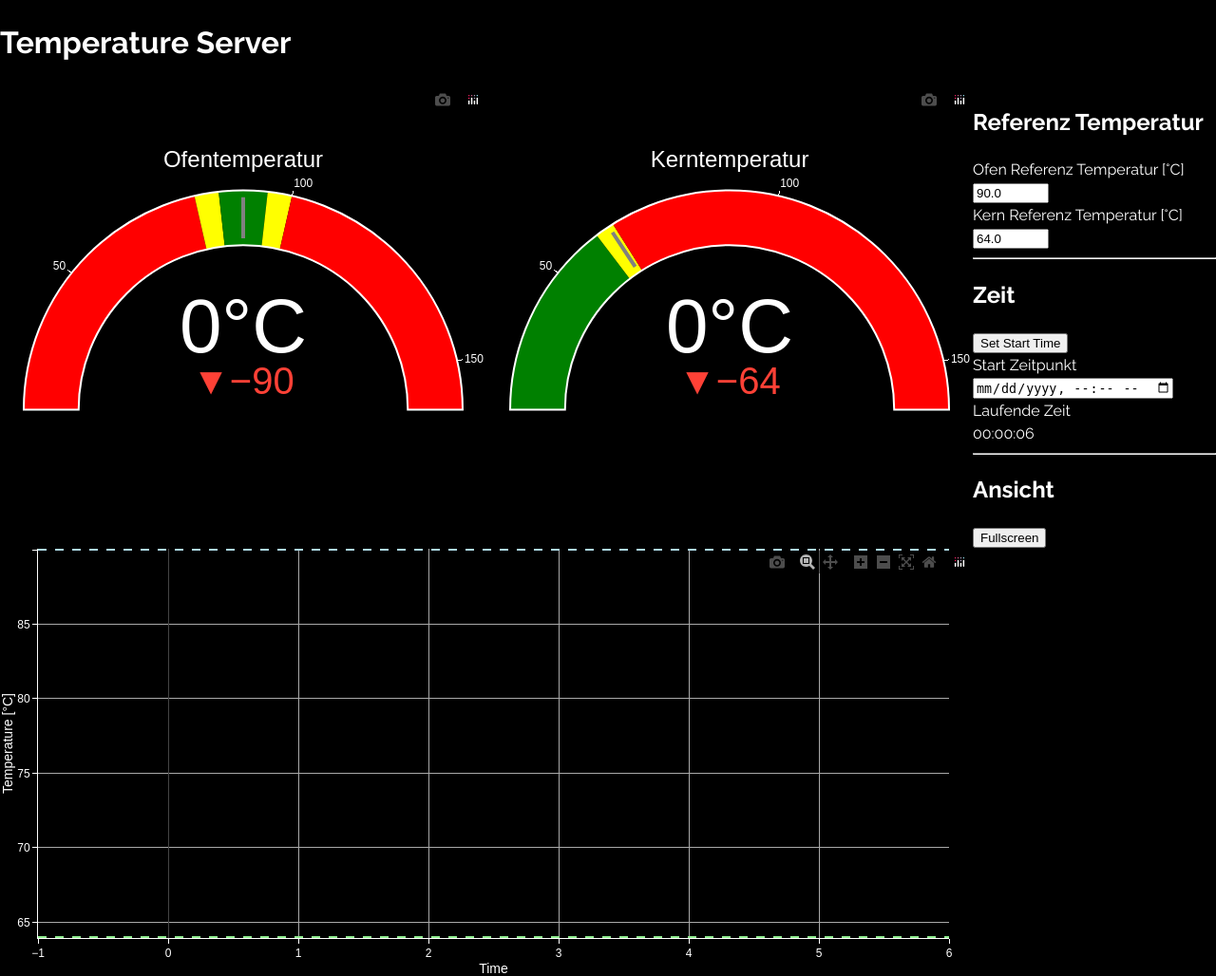
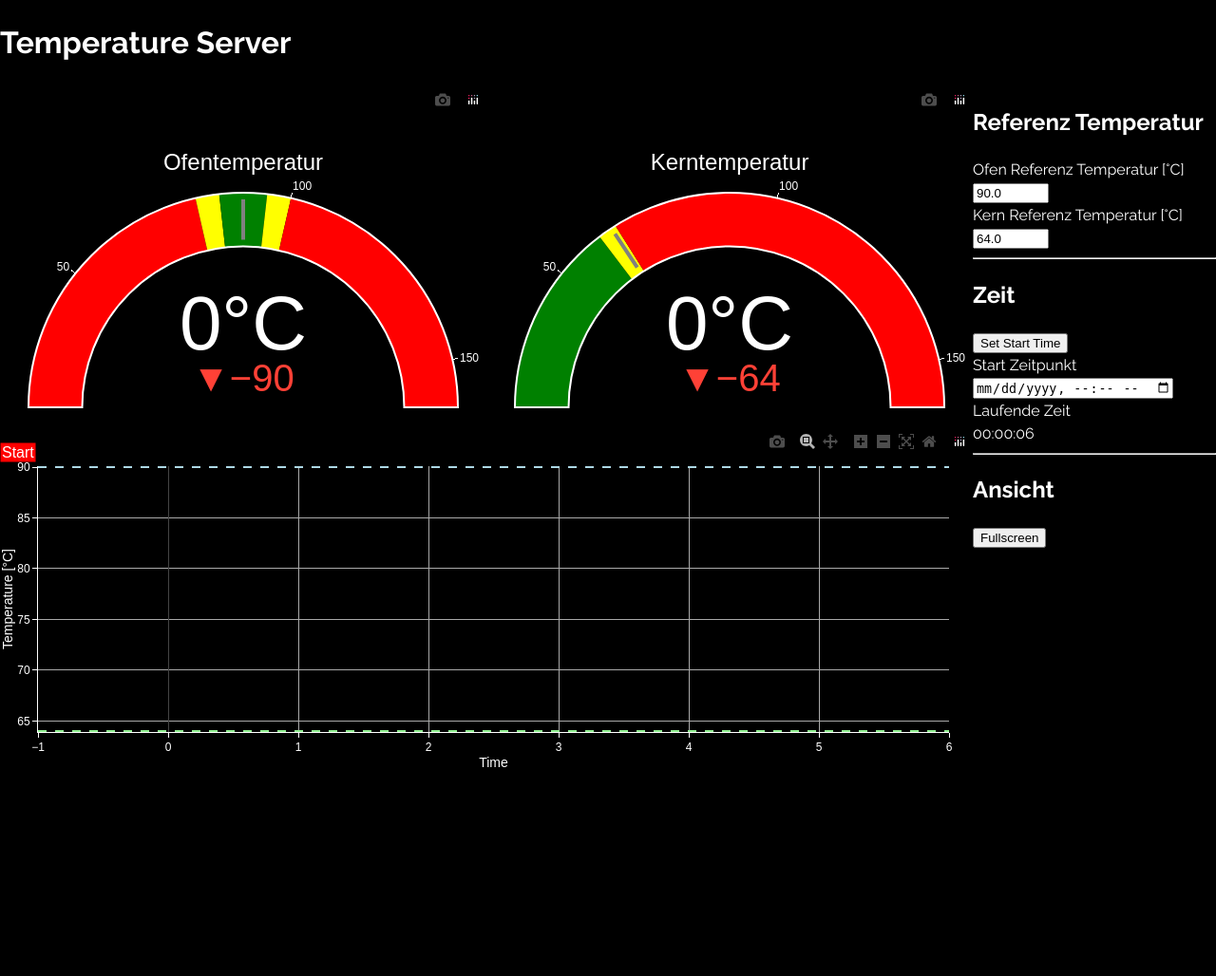
Before and after one commit to phofmeier/temperatur_server, a Flask app: page / in a window 1280 px wide. Shown: the whole page at 95% size. After the commit the page ends 808 px from the top, so only its background shows below. Run offline with Flask 2, Linux system fonts and the light colour scheme; parts of the project's set-up code (start-up, migrations or seed data) failed here and were passed over; some libraries are stand-ins or nearby versions.

Commit message:
fixed layout

```diff
--- a/src/temperatur_server/static/js/main.js
+++ b/src/temperatur_server/static/js/main.js
@@ -43,7 +43,7 @@
 fullscreen_button.addEventListener("click", fullscreen_toggler);
 
 function fullscreen_toggler(event) {
-    if (window.matchMedia('(display-mode: fullscreen)').matches) {
+    if (window.matchMedia('(display-mode: fullscreen)').matches || document.fullscreenElement) {
         exitFullscreen();
     } else {
         enterFullscreen(document.documentElement);
--- a/src/temperatur_server/static/js/temp_gauge.js
+++ b/src/temperatur_server/static/js/temp_gauge.js
@@ -2,7 +2,7 @@
     constructor(id = "", title = "Kerntemperatur", min = 20.0, max = 160.0) {
         this.id = id;
         this.layout = {
-            margin: { t: 0, r: 25, l: 25, b: 0 },
+            margin: { t: 0, r: 30, l: 30, b: 0 },
             paper_bgcolor: "black",
             font: { color: "white", family: "Arial" }
         };
--- a/src/temperatur_server/static/js/temp_plot.js
+++ b/src/temperatur_server/static/js/temp_plot.js
@@ -21,7 +21,7 @@
             // width: 1500,
             // height: 400,
             //margin: { t: 25, r: 25, l: 25, b: 25 },
-            margin: { t: 0, r: 25, l: 40, b: 40 },
+            margin: { t: 40, r: 25, l: 40, b: 40 },
             paper_bgcolor: "black",
             plot_bgcolor: "black",
             font: { color: "white", family: "Arial" },
--- a/src/temperatur_server/templates/index.html
+++ b/src/temperatur_server/templates/index.html
@@ -18,7 +18,20 @@
 
 <body>
     <h1>Temperature Server</h1>
-    <div style="float:right; width: 20%">
+    <div style="float:left; height: 90vh; width: 80%;">
+        <div style="float:left; height: 50%; width: 50%;">
+            <div id="Temp_1"></div>
+        </div>
+        <div style="float:right; height: 50%; width: 50%;">
+            <div id="Temp_2"></div>
+        </div>
+
+    <div style="clear:both"></div>
+    <div id="Plot" style="float:left; height: 50%; width: 100%;"></div>
+    </div>
+    </div>
+
+    <div style="float:right; width: 20%; height: 90%">
         <h2>Referenz Temperatur</h2>
         <label for="OvenRef">Ofen Referenz Temperatur [°C]</label>
         <input type="number", step="0.1", id="OvenRef", value= {{ oven_ref_temp }} , min="0" , max="180">
@@ -42,21 +55,6 @@
         <h2>Ansicht</h2>
         <button id="FullscreenButton">Fullscreen</button>
         <br>
-
-
-    </div>
-
-    <div style="float:left; width: 80%">
-        <div style="float:left; width: 50%">
-            <div id="Temp_1"></div>
-        </div>
-        <div style="float:right; width: 50%">
-            <div id="Temp_2"></div>
-        </div>
-    </div>
-    <div style="clear:both"></div>
-
-    <div id="Plot" style="float:left; width: 80%"></div>
     </div>
 
     <script type="module" src="{{ url_for('static',filename='js/main.js') }}"></script>
```
